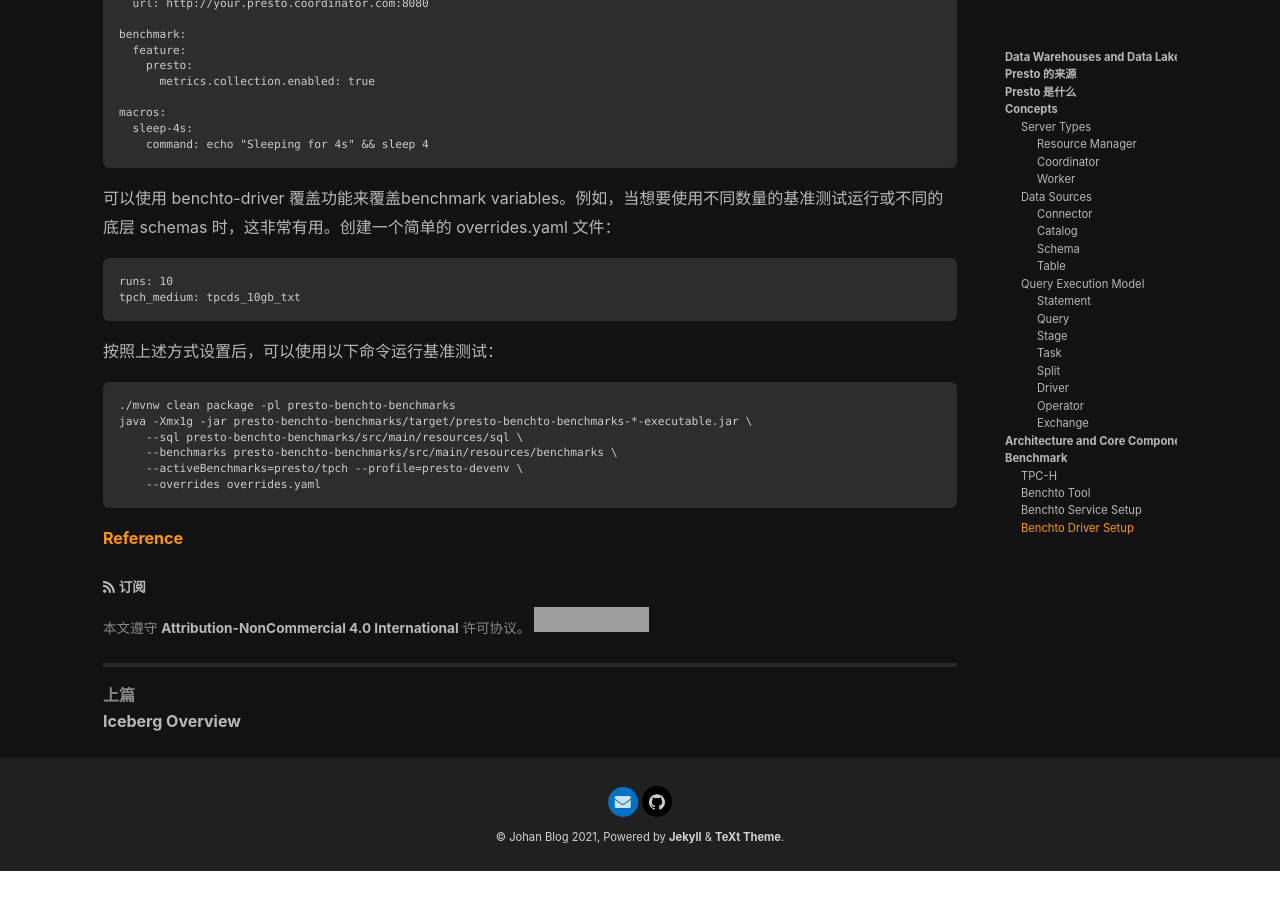
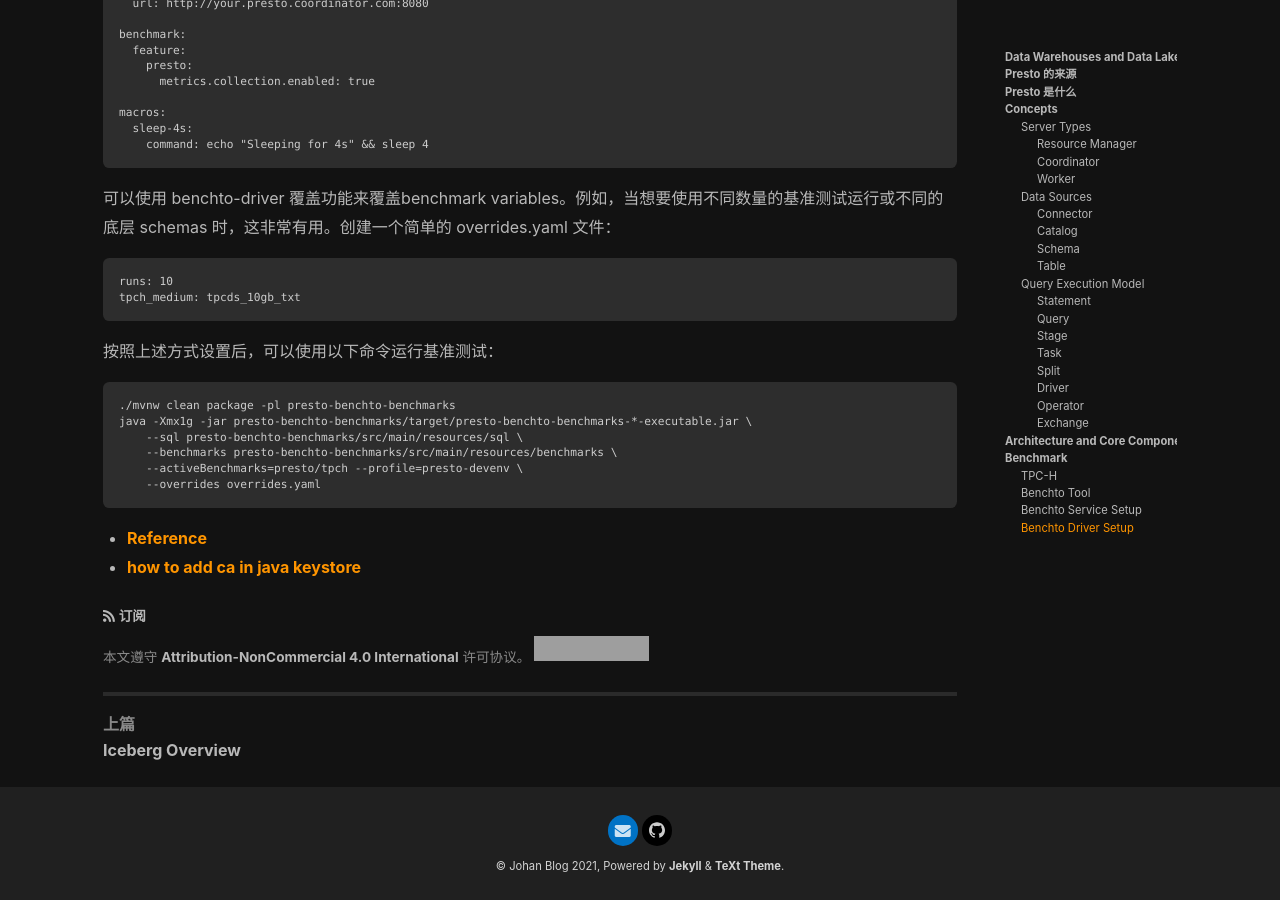
Before and after one commit to youhangwang/youhangwang.github.io, a Jekyll site: the page built from _posts/2023-07-05-presto.md, in a window 1280 px wide and 900 px high, scrolled down 12912 px. Built offline with Jekyll 4.4.1, drawn with Linux system fonts in a browser that asks for light colours; nearby versions of some CDN libraries; before the commit the page ends 13783 px from its top, so only the background shows below that; grey boxes are pictures that could not be loaded.

Commit message:
add how to add ca in java keystore in presto

````diff
--- a/_posts/2023-07-05-presto.md
+++ b/_posts/2023-07-05-presto.md
@@ -329,4 +329,5 @@ java -Xmx1g -jar presto-benchto-benchmarks/target/presto-benchto-benchmarks-*-ex
     --overrides overrides.yaml
 ```
 
-[Reference](https://www.lewuathe.com/use-benchto-for-evaluation-of-presto.html)
+- [Reference](https://www.lewuathe.com/use-benchto-for-evaluation-of-presto.html)
+- [how to add ca in java keystore](https://javarevisited.blogspot.com/2012/03/add-list-certficates-java-keystore.html#axzz86llIMe9U)
````
